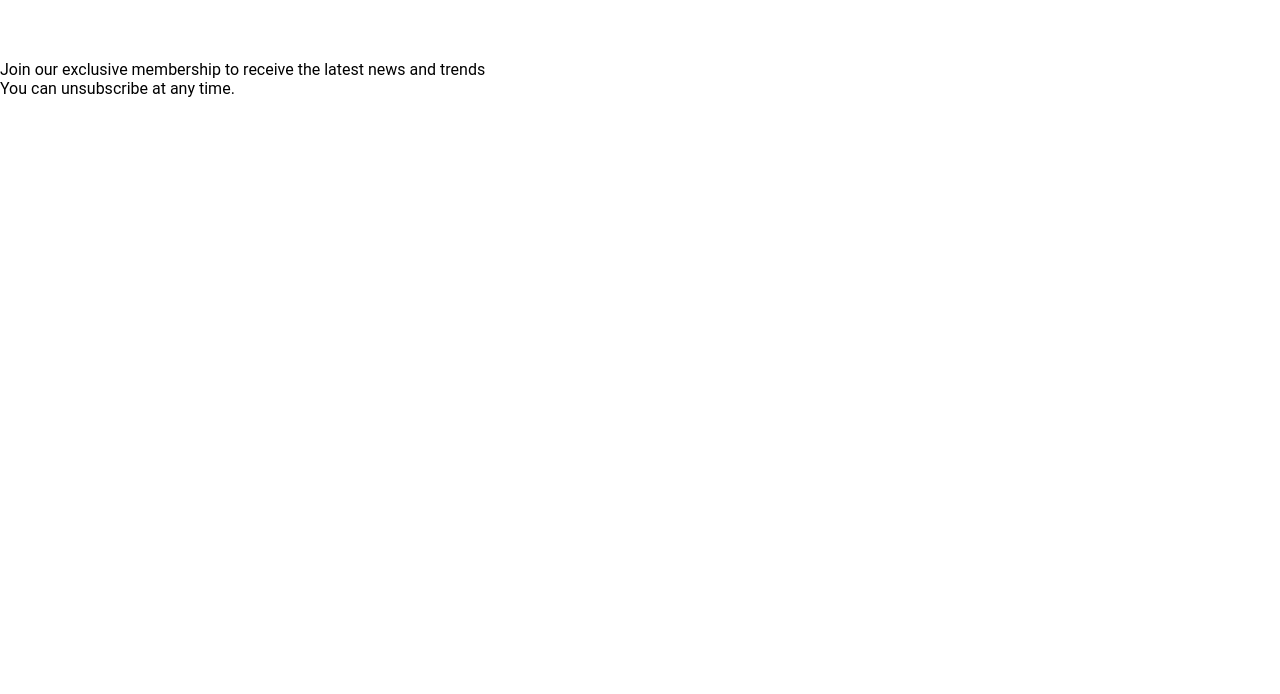
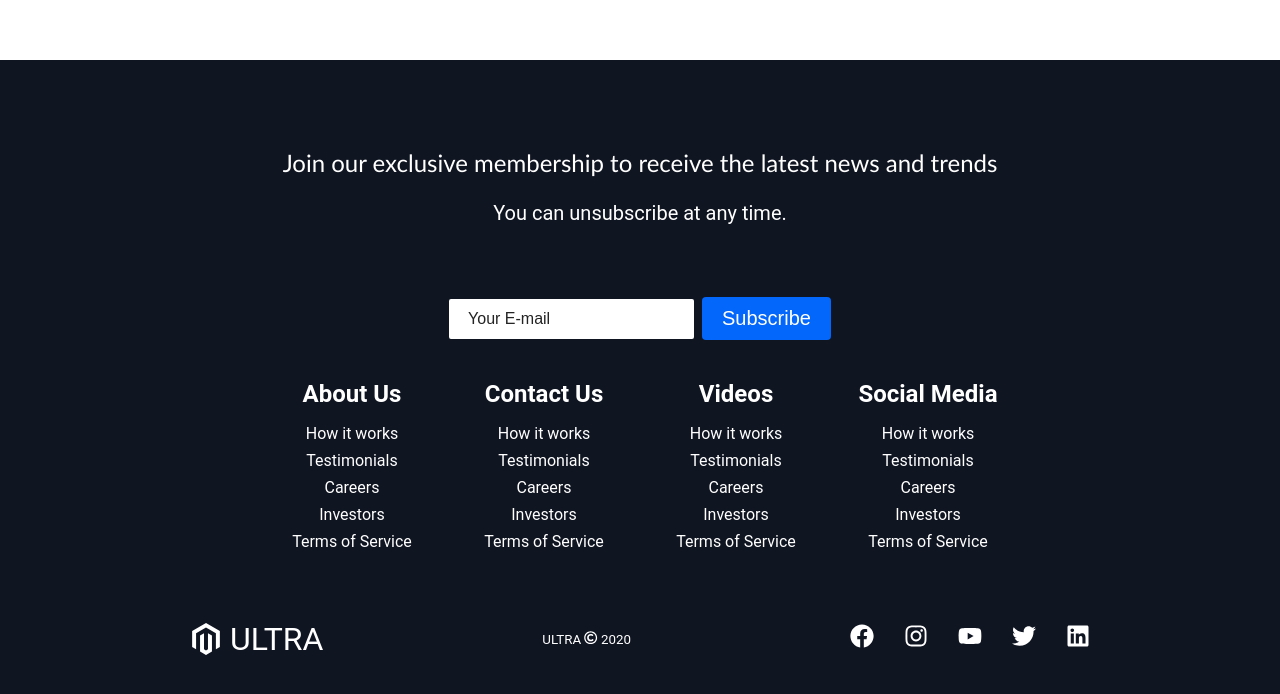
Before and after one commit to Vinicius-A-R/landingpage-1, a React (Create React App) app: page / in a window 1280 px wide. Shown: the part 2988-3682 px from the top of the page. Before the commit the page ends 3086 px from the top, so only its background shows below. Built offline with nearby package versions, Linux system fonts and the light colour scheme; the HTML template or start-up script is replaced by a standard one.

Commit message:
STYLED: footer

```diff
--- a/src/components/Footer/index.js
+++ b/src/components/Footer/index.js
@@ -1,10 +1,34 @@
 import React from 'react';
+
+import {
+  FaFacebook,
+  FaInstagram,
+  FaYoutube,
+  FaTwitter,
+  FaLinkedin,
+  FaRegCopyright,
+} from 'react-icons/fa';
+import { Button } from '../../styles/global';
 
 import {
   FooterContainer,
   FooterSubscription,
   FooterSubHeading,
   FooterSubText,
+  Form,
+  FormInput,
+  FooterLinksContainer,
+  FooterLinksWrapper,
+  FooterLinksItems,
+  FooterLinkTitle,
+  FooterLink,
+  SocialMedia,
+  SocialMediaWrap,
+  SocialLogo,
+  SocialIcon,
+  WebsiteRights,
+  SocialIcons,
+  SocialIconLink,
 } from './styles';
 
 function Footer() {
@@ -16,6 +40,89 @@ function Footer() {
         </FooterSubHeading>
         <FooterSubText>You can unsubscribe at any time.</FooterSubText>
       </FooterSubscription>
+
+      <Form>
+        <FormInput name="email" type="email" placeholder="Your E-mail" />
+        <Button fontBig>Subscribe</Button>
+      </Form>
+
+      <FooterLinksContainer>
+        <FooterLinksWrapper>
+          <FooterLinksItems>
+            <FooterLinkTitle>About Us</FooterLinkTitle>
+            <FooterLink to="/sign-up">How it works</FooterLink>
+            <FooterLink to="/">Testimonials</FooterLink>
+            <FooterLink to="/">Careers</FooterLink>
+            <FooterLink to="/">Investors</FooterLink>
+            <FooterLink to="/">Terms of Service</FooterLink>
+          </FooterLinksItems>
+          <FooterLinksItems>
+            <FooterLinkTitle>Contact Us</FooterLinkTitle>
+            <FooterLink to="/sign-up">How it works</FooterLink>
+            <FooterLink to="/">Testimonials</FooterLink>
+            <FooterLink to="/">Careers</FooterLink>
+            <FooterLink to="/">Investors</FooterLink>
+            <FooterLink to="/">Terms of Service</FooterLink>
+          </FooterLinksItems>
+        </FooterLinksWrapper>
+
+        <FooterLinksWrapper>
+          <FooterLinksItems>
+            <FooterLinkTitle>Videos</FooterLinkTitle>
+            <FooterLink to="/sign-up">How it works</FooterLink>
+            <FooterLink to="/">Testimonials</FooterLink>
+            <FooterLink to="/">Careers</FooterLink>
+            <FooterLink to="/">Investors</FooterLink>
+            <FooterLink to="/">Terms of Service</FooterLink>
+          </FooterLinksItems>
+          <FooterLinksItems>
+            <FooterLinkTitle>Social Media</FooterLinkTitle>
+            <FooterLink to="/sign-up">How it works</FooterLink>
+            <FooterLink to="/">Testimonials</FooterLink>
+            <FooterLink to="/">Careers</FooterLink>
+            <FooterLink to="/">Investors</FooterLink>
+            <FooterLink to="/">Terms of Service</FooterLink>
+          </FooterLinksItems>
+        </FooterLinksWrapper>
+      </FooterLinksContainer>
+
+      <SocialMedia>
+        <SocialMediaWrap>
+          <SocialLogo to="/">
+            <SocialIcon />
+            ULTRA
+          </SocialLogo>
+          <WebsiteRights>
+            ULTRA <FaRegCopyright /> 2020
+          </WebsiteRights>
+          <SocialIcons>
+            <SocialIconLink href="/" target="_blank" arial-label="facebook">
+              <FaFacebook />
+            </SocialIconLink>
+
+            <SocialIconLink href="/" target="_blank" arial-label="instagram">
+              <FaInstagram />
+            </SocialIconLink>
+
+            <SocialIconLink
+              href="https://youtube.com.br"
+              target="_blank"
+              arial-label="youtube"
+              rel="noopener noreferrer"
+            >
+              <FaYoutube />
+            </SocialIconLink>
+
+            <SocialIconLink href="/" target="_blank" arial-label="twitter">
+              <FaTwitter />
+            </SocialIconLink>
+
+            <SocialIconLink href="/" target="_blank" arial-label="linkedin">
+              <FaLinkedin />
+            </SocialIconLink>
+          </SocialIcons>
+        </SocialMediaWrap>
+      </SocialMedia>
     </FooterContainer>
   );
 }
--- a/src/components/Footer/styles.js
+++ b/src/components/Footer/styles.js
@@ -1,6 +1,177 @@
 import styled from 'styled-components';
+import { Link } from 'react-router-dom';
 
-export const FooterContainer = styled.div``;
-export const FooterSubscription = styled.div``;
-export const FooterSubHeading = styled.div``;
-export const FooterSubText = styled.div``;
+import { FaMagento } from 'react-icons/fa';
+
+export const FooterContainer = styled.div`
+  display: flex;
+  flex-direction: column;
+  align-items: center;
+  justify-content: center;
+
+  padding: 4rem 0 2rem 0;
+  background-color: #101522;
+`;
+
+export const FooterSubscription = styled.div`
+  display: flex;
+  flex-direction: column;
+  align-items: center;
+  justify-content: center;
+
+  padding: 24px;
+  margin-bottom: 24px;
+
+  color: #fff;
+  text-align: center;
+`;
+
+export const FooterSubHeading = styled.div`
+  font-family: 'Trebuchet MS', 'Lucida Sans Unicode', 'Lucida Grande',
+    'Lucida Sans', Arial, sans-serif;
+  margin-bottom: 24px;
+  font-size: 24px;
+`;
+
+export const FooterSubText = styled.div`
+  font-size: 20px;
+  margin-bottom: 24px;
+`;
+
+export const Form = styled.form`
+  display: flex;
+  align-items: center;
+  justify-content: center;
+
+  @media screen and (max-width: 820px) {
+    width: 80%;
+    flex-direction: column;
+  }
+`;
+
+export const FormInput = styled.input`
+  margin-right: 8px;
+  padding: 8px 16px;
+
+  font-size: 16px;
+  border: 3px solid #fff;
+  border-radius: 2px;
+
+  &::placeholder {
+    color: #242424;
+  }
+
+  @media screen and (max-width: 820px) {
+    width: 100%;
+    margin: 0 0 16px 0;
+  }
+`;
+
+export const FooterLinksContainer = styled.div`
+  display: flex;
+  justify-content: center;
+  width: 100%;
+  max-width: 100%;
+  margin-top: 1.5rem;
+
+  color: #fff;
+
+  @media screen and (max-width: 820px) {
+    padding-top: 2rem;
+  }
+`;
+
+export const FooterLinksWrapper = styled.div`
+  display: flex;
+
+  @media screen and (max-width: 820px) {
+    flex-direction: column;
+  }
+`;
+
+export const FooterLinksItems = styled.div`
+  display: flex;
+  flex-direction: column;
+  align-items: center;
+
+  width: 160px;
+  margin: 1rem;
+  text-align: left;
+
+  @media screen and (max-width: 420px) {
+    width: 100%;
+    margin: 0;
+    padding: 8px;
+  }
+`;
+
+export const FooterLinkTitle = styled.h2`
+  margin-bottom: 1rem;
+`;
+
+export const FooterLink = styled(Link)`
+  color: #fff;
+  margin-bottom: 0.5rem;
+
+  &:hover {
+    color: #0467fb;
+    transition: 0.3s ease-out;
+  }
+`;
+
+export const SocialMedia = styled.section`
+  width: 100%;
+  max-width: 1000px;
+
+  color: #fff;
+`;
+
+export const SocialMediaWrap = styled.div`
+  display: flex;
+  align-items: center;
+  justify-content: space-between;
+
+  width: 90%;
+  max-width: 1000px;
+  margin: 40px auto 0 auto;
+
+  @media (max-width: 820px) {
+    flex-direction: column;
+  }
+`;
+
+export const SocialLogo = styled(Link)`
+  display: flex;
+  align-items: center;
+  justify-self: start;
+
+  cursor: pointer;
+  font-size: 2rem;
+  color: #fff;
+`;
+
+export const SocialIcon = styled(FaMagento)`
+  margin-right: 8px;
+`;
+
+export const WebsiteRights = styled.small`
+  margin: 1rem 0;
+`;
+
+export const SocialIcons = styled.div`
+  display: flex;
+  align-items: center;
+  justify-content: space-between;
+
+  width: 240px;
+`;
+
+export const SocialIconLink = styled.a`
+  color: #fff;
+  font-size: 24px;
+
+  &:hover {
+    color: #0467fb;
+    transition: 0.3s ease-out;
+  }
+`;
```
